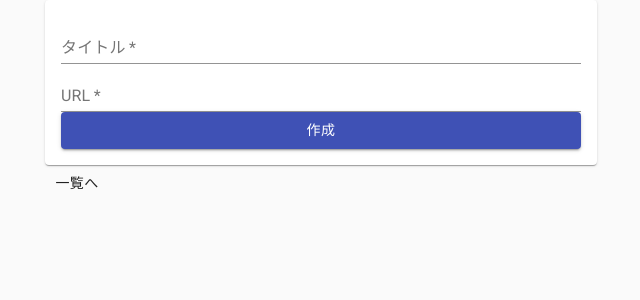
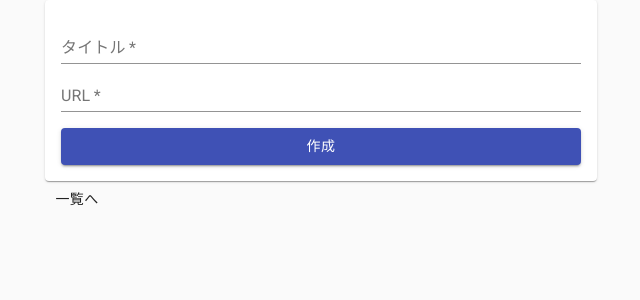
Before and after one commit to ozaki25/next-firebase, a Next.js app: page /items/new in a window 1280 px wide. Shown: the top 300 px of the page, without its empty margins (319-959 px from the left). Built offline with nearby package versions, Linux system fonts and the light colour scheme.

Commit message:
modify new item page layout

```diff
--- a/pages/items/new.tsx
+++ b/pages/items/new.tsx
@@ -69,6 +69,7 @@ export default function NewItem() {
                   required
                 />
               </FormGroup>
+              <Box mt={2}>
                 <Button
                   type="submit"
                   color="primary"
@@ -77,6 +78,7 @@ export default function NewItem() {
                 >
                   作成
                 </Button>
+              </Box>
             </form>
           </Box>
         </Paper>
```
Lines whose indentation alone changed are shown as unchanged.
